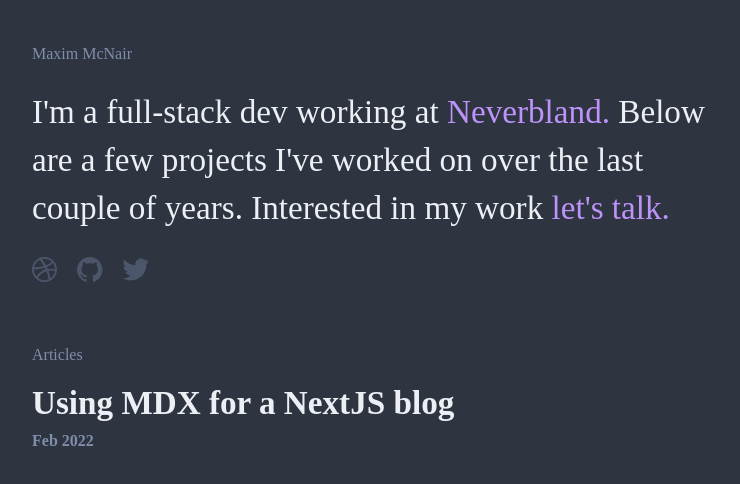
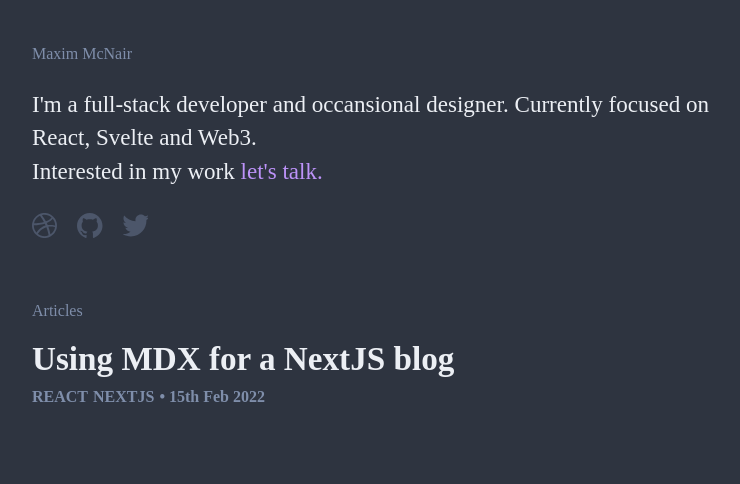
Before and after one commit to maximmcnair/maximmcnair, a Next.js app: page / in a window 1280 px wide. Shown: the top 484 px of the page, without its empty margins (268-1008 px from the left). Built offline with nearby package versions, Linux system fonts and the light colour scheme; a web font is replaced by a local one.

Commit message:
article / add tags

```diff
--- a/content/nextjs-with-mdx.mdx
+++ b/content/nextjs-with-mdx.mdx
@@ -1,6 +1,7 @@
 ---
 title: "Using MDX for a NextJS blog"
 publishedOn: "2022-02-15T16:31:05.404Z"
+tags: ['React', 'NextJS']
 published: true
 ---
 
--- a/pages/index.tsx
+++ b/pages/index.tsx
@@ -40,7 +40,17 @@
           <a href={`/p/${slug}`} key={slug} className="article-prev">
             <h2 className="article-prev__title">{meta.title}</h2>
             <strong className="article-prev__date">
-              {format(parseISO(meta.publishedOn), "MMM yyyy")}
+              {meta?.tags?.length > 0 && (
+                <div className="tags">
+                  {meta.tags.map((t: string) => (
+                    <span key={t} className="tag">
+                      {t}
+                    </span>
+                  ))}
+                </div>
+              )}
+              {" • "}
+              {format(parseISO(meta?.publishedOn), "do MMM yyyy")}
             </strong>
           </a>
         ))}
--- a/src/components/Intro.tsx
+++ b/src/components/Intro.tsx
@@ -10,17 +10,22 @@
 // <p>Founder of burnie.app & keeptheaxesharp.com</p>
 // </div>
 
+// {
+// "I'm a full-stack dev working at "}
+// <a href="https://neverbland.com/" target="_blank" rel="noreferrer">
+// Neverbland.
+// </a>
+// {" Below are a few projects I've worked on over the last couple of years. Interested in my work "
+// }
+
 export const Intro: React.FC<Props> = ({}) => {
   return (
     <section className="intro">
-      <h2 className="intro-title type_display">
-        {
-          "I'm a full-stack dev working at "}
-        <a href="https://neverbland.com/" target="_blank" rel="noreferrer">
-          Neverbland.
-        </a>
-        {" Below are a few projects I've worked on over the last couple of years. Interested in my work "
-        }
+      <h2 className="intro-title text_h4">
+        {"I'm a full-stack developer and occansional designer. "}
+        {"Currently focused on React, Svelte and Web3."}
+        <br />
+        {"Interested in my work "}
         <a href="mailto:mail@maximmcnair.com" target="_blank" rel="noreferrer">
           {"let's talk."}
         </a>
--- a/src/styles/globals.css
+++ b/src/styles/globals.css
@@ -266,12 +266,16 @@
   color: #ffffff;
 }
 
+.article-prev__date {
+  display: flex;
+}
+
 .article__title {
   margin: 0px;
 }
 
 .article__date {
-  display: block;
+  display: flex;
   margin-bottom: 20px;
 }
 
@@ -314,3 +318,14 @@
 .btn:hover {
   background: var(--color-white);
 }
+
+.tags {
+  display: flex;
+  gap: 5px;
+  margin-right: 5px;
+}
+
+.tag {
+  text-transform: uppercase;
+  font-weight: 600;
+}
--- a/src/types.ts
+++ b/src/types.ts
@@ -10,4 +10,5 @@
   desc: string;
   publishedOn: string;
   published: string;
+  tags: string[];
 }
```
Also changed, not shown: pages/p/[slug].tsx (+11 -1 lines).
